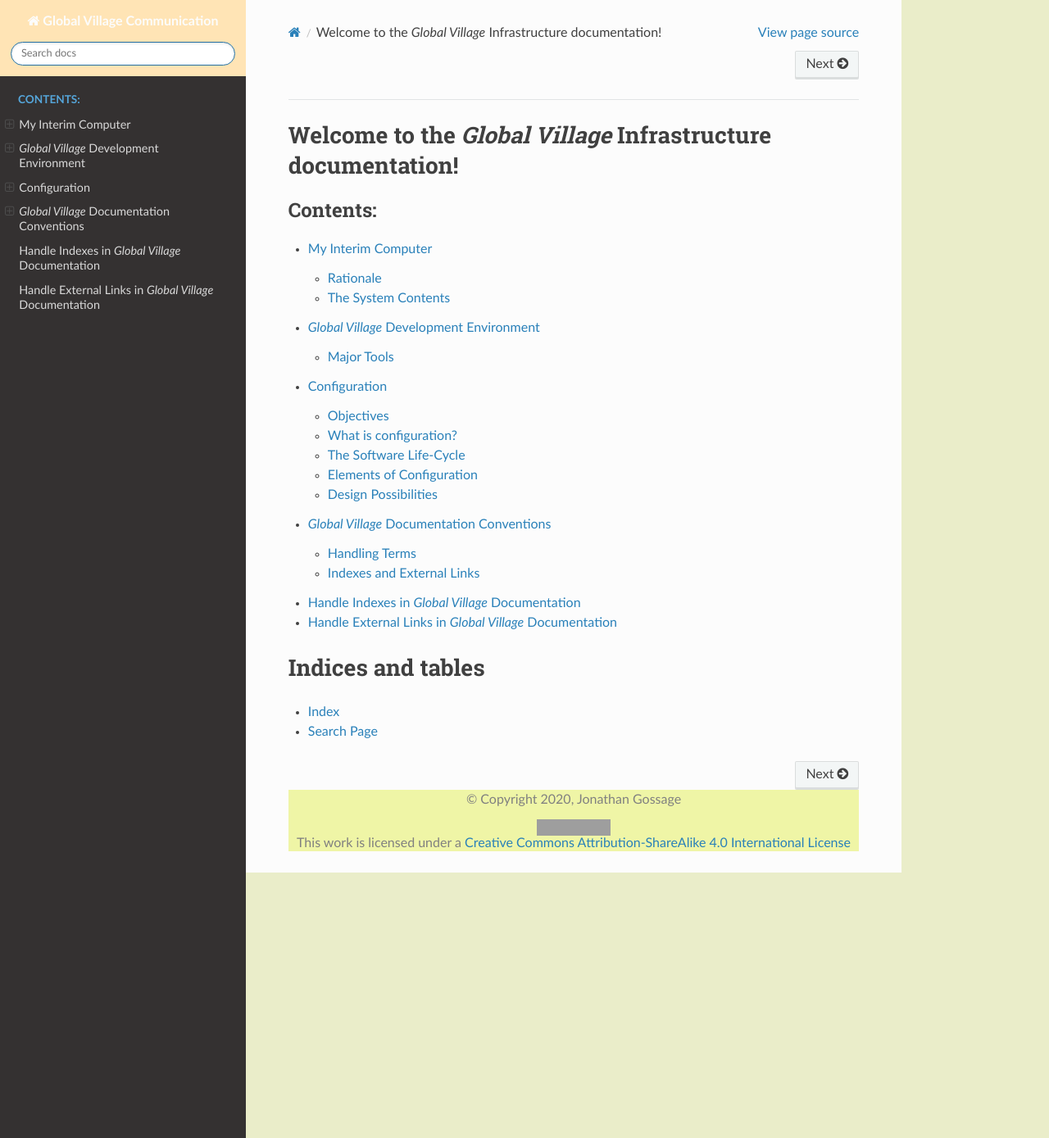
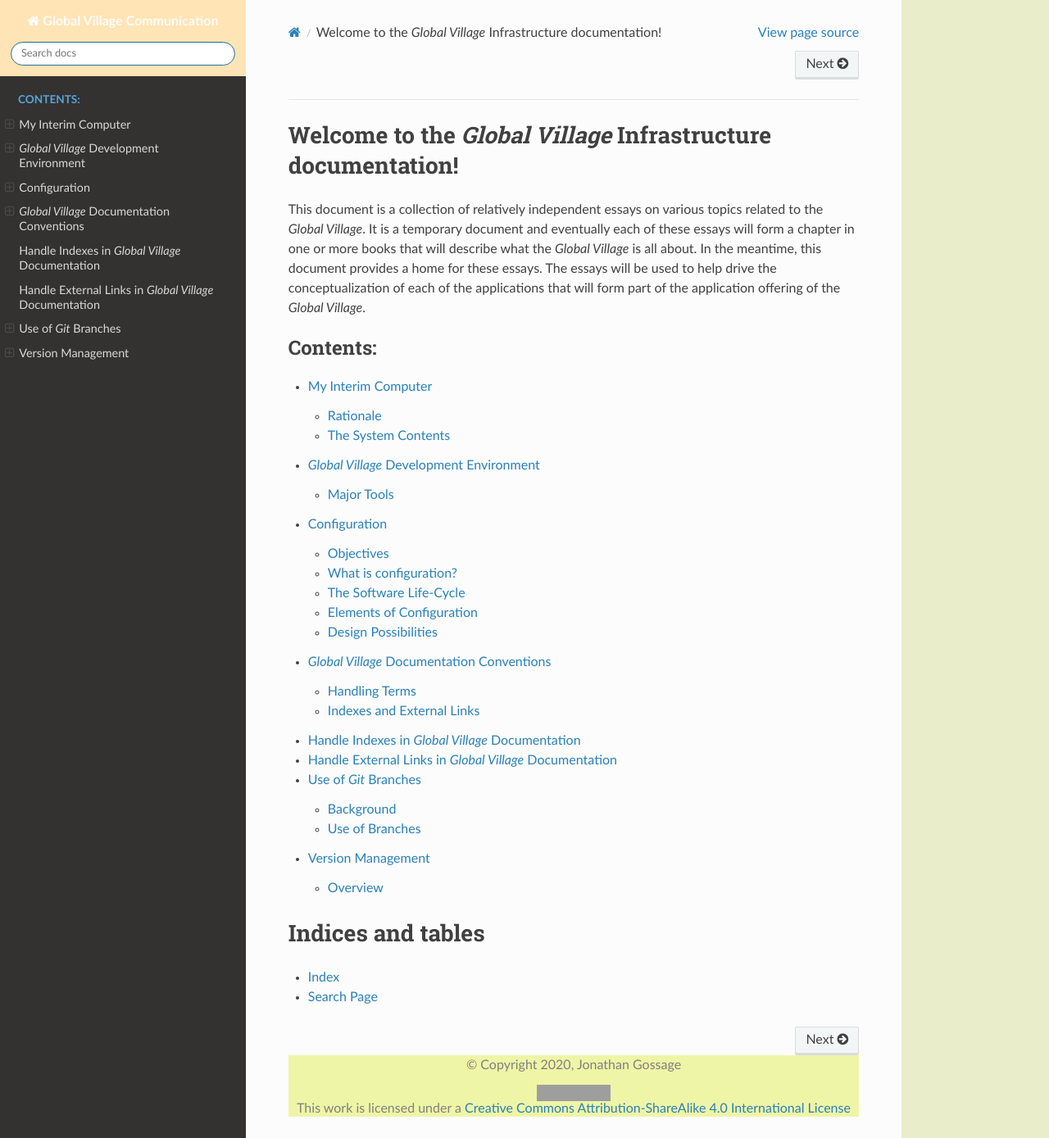
Before and after one commit to globalvillagesoftware/infrastructure, a Sphinx documentation site: the page built from docs/no-batchfile/source/index.rst, in a window 1280 px wide and 1389 px high. Shown: the whole window at 82% size. Built offline with Sphinx 7.4.7 and the Read the Docs theme 2.0.0, drawn with Linux system fonts in a browser that asks for light colours; some of the changed lines change nothing that is shown; grey boxes are pictures that could not be loaded.

Commit message:
Work in progress on issue #11

```diff
--- /dev/null
+++ b/docs/no-batchfile/source/branches.rst
@@ -0,0 +1,86 @@
+#####################
+Use of *Git* Branches
+#####################
+
+**********
+Background
+**********
+The fundamental reason for the existence of `branches` in *Git* is to provide a
+mechanism to ensure that development and maintenance work does not corrupt the
+deployed software. A branch is essentially a copy of the core data in the
+repository. You can develop and test new functionality or do maintenance in a
+branch without impacting the integrity of the core code and data that make up the
+current version of the delivered application. Once the new functionality has
+been developed and tested, it is ready for integration into the main
+application. This is done through a new process called `merging` that puts the
+new code and data into the main code for the application. Note that this does
+not happen until all code has completed development and been tested. Testing
+checks both the existing and the new functionality. This ensures that the new
+code does not break any existing functionality.
+
+***************
+Use of Branches
+***************
+Branches in *Git* each have a name which can be anything that you want.
+Conventions, however, have developed over time. The production application code
+is normally kept in a branch called `master`. This is is the default branch
+within *Git*. Most organizations create a branch called `development`. The
+purpose of this branch is to hold all code that will become part of the next
+release. The same problem exists during the development cycle as does during
+production. With potentially many people working on the next release at the same
+time, it becomes necessary to deal with the problem of developers interfering
+with the work of other developers.
+
+Topic Branches
+--------------
+This is solved by creating additional branches, called `topic` branches, on top
+of the `development` branch. Each individual piece of functionality or
+maintenances is given its' own `topic` branch which is where work on the feature
+takes place. When development and testing on a `topic` branch is complete, the
+`topic` branch is merged into the `development` branch and so becomes part
+of the content of the next application release. When the `topic` branch has been
+sucessfully merged, it is put to bed and is no longer used. The productive life
+of a `topic` branch is that of the feature that is being developed only. `Topic`
+branches normally stay around after the feature is completely developed, but
+they are kept for historical reasons only and are no longer used.
+
+Release Management
+------------------
+A release happens when a new version of the application software is made
+available to the application users. These releases always come from the `master`
+branch. The point at which the new release is successfully accomplished is given
+a `tag` within *Git* which is a named point in the history of the main branch
+and allows for the retrieval of the code that was associated with a particular
+release.
+
+Thus, over time, the `master` branch will acquire a series of `tags` that will
+identify each release of the application software. The `development` branch is
+associated with a particular release and the release version number will form
+part of the name of the `development` branch. Once a release is made,
+the `development` branch is no longer used and a new `development` branch is
+created for the next release. This cycle repeats adinfinitum.
+
+Patch Branches
+--------------
+Once a release is put into production and starts being used, problems are
+encountered and reported. Fixing most of these problems can be deferred to the
+next scheduled release and the work needed to fix them can become part of the
+normal development cycle for the next release. However, it may turn out that
+some problems  are critical and must be addressed immediately. These problems
+do not fall into the normal pattern of development and must be handled in a
+special way.
+
+Special branches called `patch` branches are created from the `HEAD` of the
+current `master` branch. This is done to ensure that there are no major
+breakages between the `patch` and the `master` branches. It also potentially
+shortens the time needed to develop a `patch` release since no attention is paid
+to the next release. Once the patch has been fully tested, a new `patch` release
+of the application can be made. Work on the `patch` is not complete yet. It
+still needs to be checked against the current `development` branch to ensure
+that it does not affect the next release and that it continues to supply the
+needed `patch` functionality. Note that `tags` are created on the `master`
+branch for each `patch` release.
+
+The process continues by done by merging the `patch` branch with the current
+`development` branch and then testing that the `patch` still works and that the
+`development` branch is not corrupted in any way.
--- a/docs/no-batchfile/source/index.rst
+++ b/docs/no-batchfile/source/index.rst
@@ -1,5 +1,13 @@
 Welcome to the *Global Village* Infrastructure documentation!
 =============================================================
+
+This document is a collection of relatively independent essays on various topics
+related to the *Global Village*. It is a temporary document and eventually each
+of these essays will form a chapter in one or more books that will describe what
+the *Global Village* is all about. In the meantime, this document provides a
+home for these essays. The essays will be used to help drive the
+conceptualization of each of the applications that will form part of the
+application offering of the *Global Village*.
 
 .. toctree::
    :maxdepth: 2
@@ -11,6 +19,8 @@
    documentation
    genidx
    links
+   branches
+   version
 
 Indices and tables
 ==================
--- /dev/null
+++ b/docs/no-batchfile/source/version.rst
@@ -0,0 +1,9 @@
+##################
+Version Management
+##################
+
+********
+Overview
+********
+
+**TBA**
```
